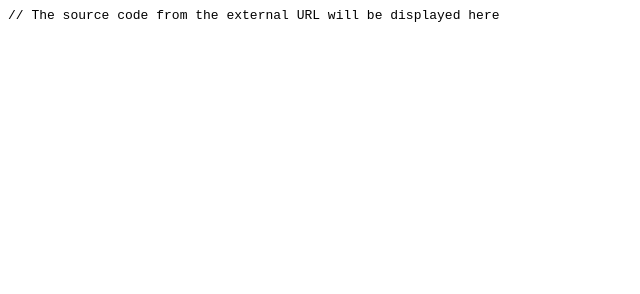
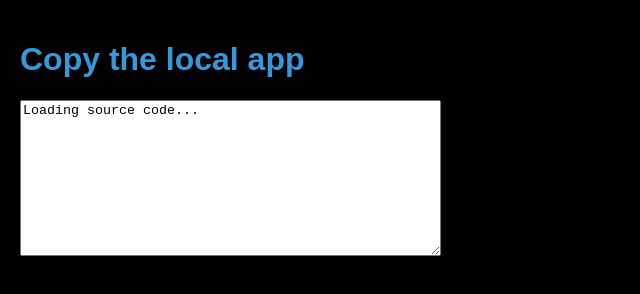
Before and after one commit to richyim/eem, a plain HTML site: page copy/index.html in a window 1280 px wide. Shown: the whole page, without its empty margins (0-640 px from the left). Drawn offline with Linux system fonts and the light colour scheme; files that its build step writes are made by us from their sources.

Commit message:
Update index.html

```diff
--- a/copy/index.html
+++ b/copy/index.html
@@ -1,10 +1,15 @@
-<!-- Code block with copy icon for the fetched local app source code -->
-<div class="code-container">
-    <div class="copy-icon" onclick="copyCodeToClipboard('localAppCodeBlock')">
-        <!-- CSS-based icon will be generated here -->
+<!DOCTYPE html>
+<html lang="en">
+<head>
+    <meta charset="UTF-8">
+    <title>Copy the local app</title>
+    <link rel="stylesheet" href="styles.css">
+</head>
+<body>
+    <div class="container">
+        <h1>Copy the local app</h1>
+        <textarea id="sourceCode" rows="10" cols="50">Loading source code...</textarea>
     </div>
-    <pre class="code-block" id="localAppCodeBlock">
-<code>// The source code from the external URL will be displayed here</code></pre>
-</div>
-
-<script src="script.js"></script>
+    <script src="script.js"></script>
+</body>
+</html>
```
